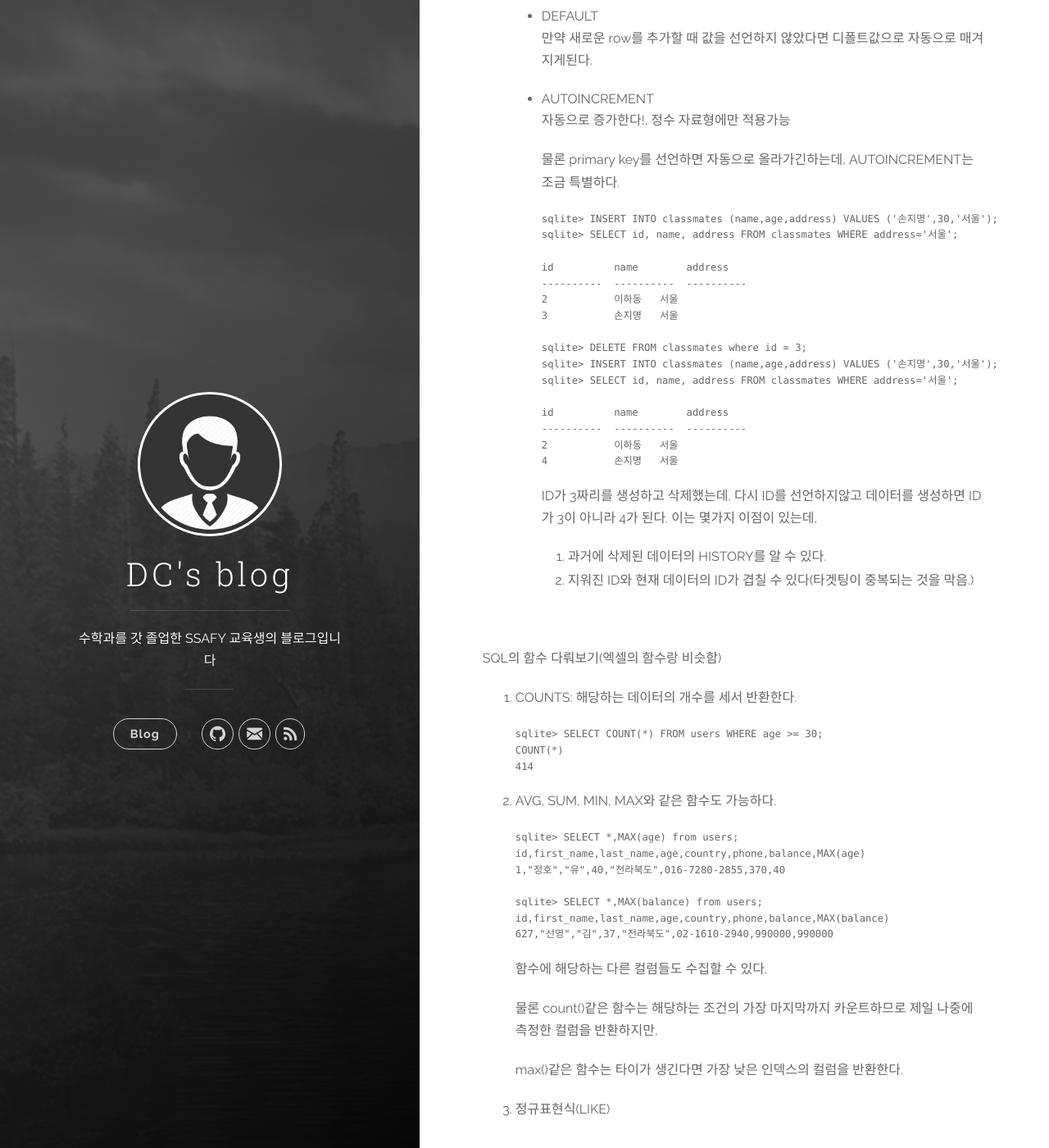
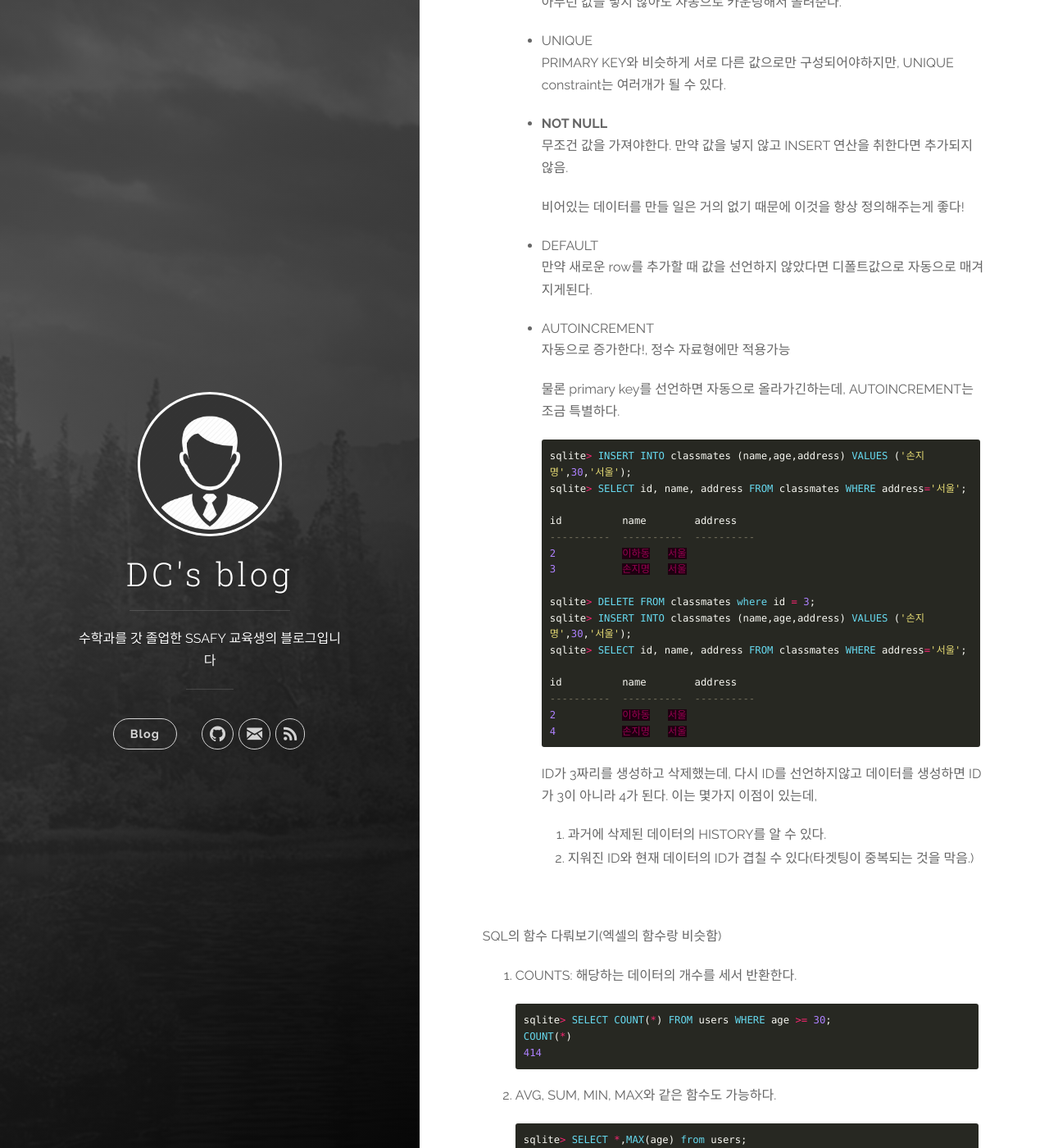
Before and after one commit to DongChanS/DongChanS.github.io, a Jekyll site: the page built from _posts/2019-01-30-23.md, in a window 1280 px wide and 1400 px high, scrolled down 7755 px. Shown: the whole window at 82% size. Built offline with Jekyll 4.4.1, drawn with Linux system fonts in a browser that asks for light colours; comment, search, counter and statistics services are not loaded; some of the changed text lies outside the part shown.

Commit message:
Update 2019-01-30-23.md

````diff
--- a/_posts/2019-01-30-23.md
+++ b/_posts/2019-01-30-23.md
@@ -115,7 +115,7 @@ SQL은 데이터베이스라는 structure를 코드를 통해서 다룰 수 있
 
 1. csv같은 파일을 데이터베이스에 어떻게 저장하는가?
 
-   ```sqlite
+   ```sql
    .mode csv /* csv파일을 작동하겠다고 선언 */
    .import hellodb.csv examples /* hellodb.csv를 examples라는 table에 넣겠다. */
    ```
@@ -124,13 +124,13 @@ SQL은 데이터베이스라는 structure를 코드를 통해서 다룰 수 있
 
 2. 현재 존재하는 테이블들을 전부 다 보기
 
-   ```sqlite
+   ```sql
    .tables
    ```
 
 3. 테이블에서 데이터를 가져오기
 
-   ```sqlite
+   ```sql
    SELECT * FROM examples;
    ```
 
@@ -138,7 +138,7 @@ SQL은 데이터베이스라는 structure를 코드를 통해서 다룰 수 있
    - 보시다시피 매우 직관적이다.
    - 대문자로 시작하는 쿼리문장은 항상 ;로 끊어줘야한다.
 
-   ```mysql
+   ```sql
    sqlite> SELECT first_name FROM examples;
    "길동"
    sqlite> SELECT last_name, first_name FROM examples;
@@ -147,7 +147,7 @@ SQL은 데이터베이스라는 structure를 코드를 통해서 다룰 수 있
 
    이런식으로 * 말고도 column을 지정할 수 있다.
 
-   ```sqlite
+   ```sql
    sqlite> SELECT id, name, age FROM classmates limit 1;
    sqlite> SELECT id, name, age FROM classmates limit 1 offset 1;
    ```
@@ -168,14 +168,14 @@ SQL은 데이터베이스라는 structure를 코드를 통해서 다룰 수 있
 
    <br>
 
-   ```sqlite
+   ```sql
    .mode column /* column을 보여주겠다 */
    .headers on /* 출력값 위에 헤더를 달아주겠다 */
    ```
 
    다음 명령어를 통해서 더 예쁘게 뽑을 수 있다.
 
-   ```markdown
+   ```sql
    sqlite> SELECT last_name, first_name FROM examples;
    last_name   first_name
    ----------  ----------
@@ -188,7 +188,7 @@ SQL은 데이터베이스라는 structure를 코드를 통해서 다룰 수 있
 
    Database 만들기
 
-   ```sqlite
+   ```sql
    $ sqlite3 tutorial.sqlite3 /* tutorial.sqlite3 이라는 파일에 */
 
    SQLite version 3.8.2 2013-12-06 14:53:30
@@ -204,7 +204,7 @@ SQL은 데이터베이스라는 structure를 코드를 통해서 다룰 수 있
 
 5. [기타 명령어들]
 
-   ``` sqlite
+   ``` sql
    .schema table /* 컬럼들의 정보를 반환함. */
    DROP TABLE classmates; /* 테이블을 삭제함 */
    .read 파일이름.sql /* 콘솔에서 작업하는건 불편하니 sql파일에서 작업하고 불러오겠다 */
@@ -225,7 +225,7 @@ A *statement* is a string of characters that the database recognizes as a valid
 
 1. **CREATE TABLE** : Table 만들기
 
-   ```sqlite
+   ```sql
    CREATE TABLE 테이블이름(
        column1 datatype1 constraint1
        column2 datatype2 constraint2
@@ -244,21 +244,21 @@ A *statement* is a string of characters that the database recognizes as a valid
 
 2. **INSERT INTO** : 새로운 row 추가
 
-   ```sqlite
+   ```sql
    INSERT INTO 테이블이름 (COLUMN1, COLUMN2, ...)
    VALUES (VALUE1, VALUE2, ...);
    ```
 
    컬럼을 생략하고 값을 넣을 수도 있는데, 이럴때는 모든 값을 정의해줘야한다.
 
-   ```sqlite
+   ```sql
    sqlite> INSERT INTO classmates VALUES ('홍길동',30,'SEOUL');
    Error: table classmates has 4 columns but 3 values were supplied
    ```
 
 3. **Alter TABLE** : 새로운 column 추가
 
-   ```sqlite
+   ```sql
    ALTER TABLE celebs /* 테이블에 변화를 좀 주겠습니다? */
    ADD COLUMN twitter_handle TEXT; /* 새 컬럼을 추가 */
    ```
@@ -277,7 +277,7 @@ A *statement* is a string of characters that the database recognizes as a valid
 
 5. **Delete FROM** : 해당하는 row를 삭제한다.
 
-   ```sqlite
+   ```sql
    DELETE FROM 테이블
    WHERE 조건문
    ```
@@ -320,7 +320,7 @@ A *statement* is a string of characters that the database recognizes as a valid
 
      물론 primary key를 선언하면 자동으로 올라가긴하는데, AUTOINCREMENT는 조금 특별하다.
 
-     ```sqlite
+     ```sql
      sqlite> INSERT INTO classmates (name,age,address) VALUES ('손지명',30,'서울');
      sqlite> SELECT id, name, address FROM classmates WHERE address='서울';
 
@@ -350,7 +350,7 @@ SQL의 함수 다뤄보기(엑셀의 함수랑 비슷함)
 
 1. COUNTS: 해당하는 데이터의 개수를 세서 반환한다.
 
-   ```sqlite
+   ```sql
    sqlite> SELECT COUNT(*) FROM users WHERE age >= 30;
    COUNT(*)
    414
@@ -358,7 +358,7 @@ SQL의 함수 다뤄보기(엑셀의 함수랑 비슷함)
 
 2. AVG, SUM, MIN, MAX와 같은 함수도 가능하다.
 
-   ```sqlite
+   ```sql
    sqlite> SELECT *,MAX(age) from users;
    id,first_name,last_name,age,country,phone,balance,MAX(age)
    1,"정호","유",40,"전라북도",016-7280-2855,370,40
@@ -388,7 +388,7 @@ SQL의 함수 다뤄보기(엑셀의 함수랑 비슷함)
 
    : 오름차순이나 내림차순으로 정렬해서 출력한다.
 
-   ```sqlite
+   ```sql
    ORDER BY column1, column2 [ASC|DESC]
    ```
 
````
